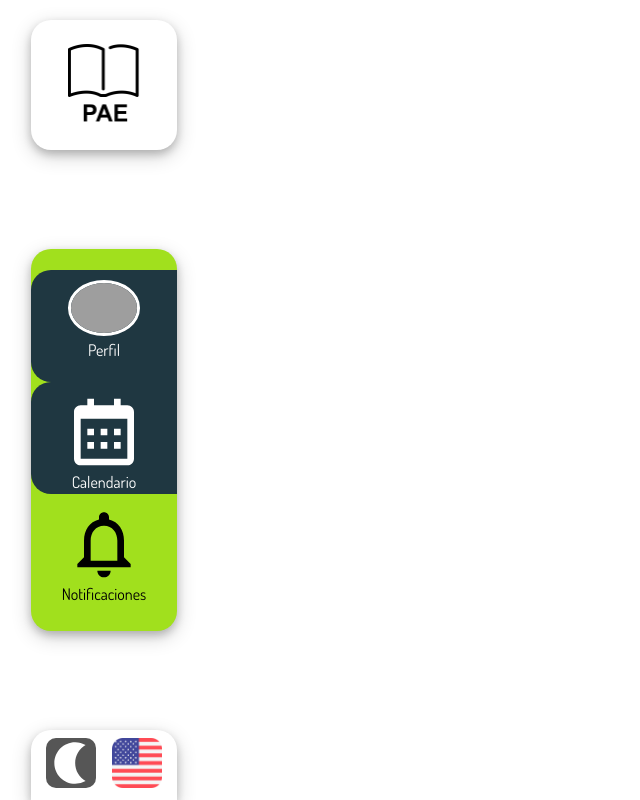
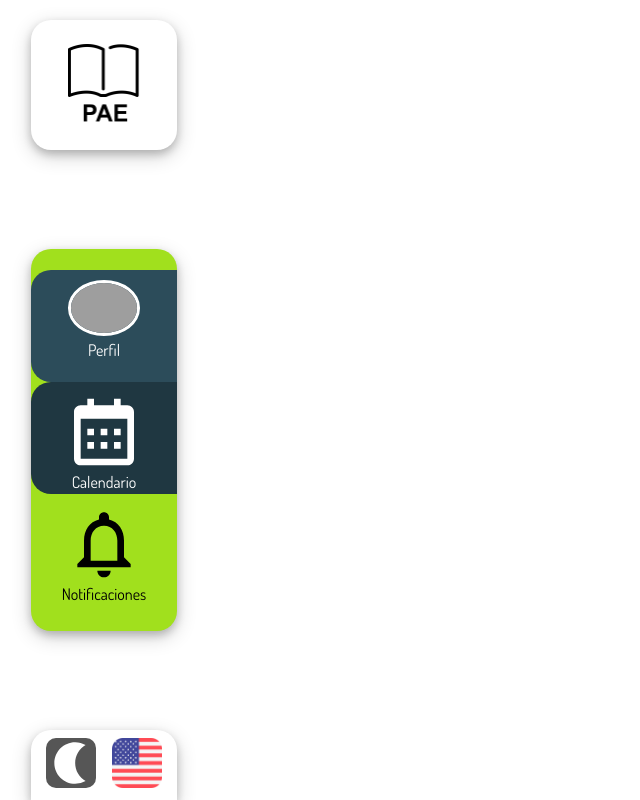
Before and after one commit to Daniel-dadu/PAE_web_platform, a React (Create React App) app in the folder frontend/: page /danielMaldonado in a window 1280 px wide. In both pictures the pointer is over the element "Perfil". Shown: the whole page, without its empty margins (0-640 px from the left). Built offline with nearby package versions, Linux system fonts and the light colour scheme; grey boxes are pictures that could not be loaded.

Commit message:
Changed btn hover color #9

```diff
--- a/frontend/src/components/reusable/BarraLateral/BarraLateral.css
+++ b/frontend/src/components/reusable/BarraLateral/BarraLateral.css
@@ -70,7 +70,7 @@
 }
 
 .barra_button:hover {
-    background-color: #1f3741;
+    background-color: #2c4c5a;
     border-radius: 20px 0px 0px 20px;
 }
 
```
Also changed, not shown: 1 other file (tests, documents, lock files or other folders).
